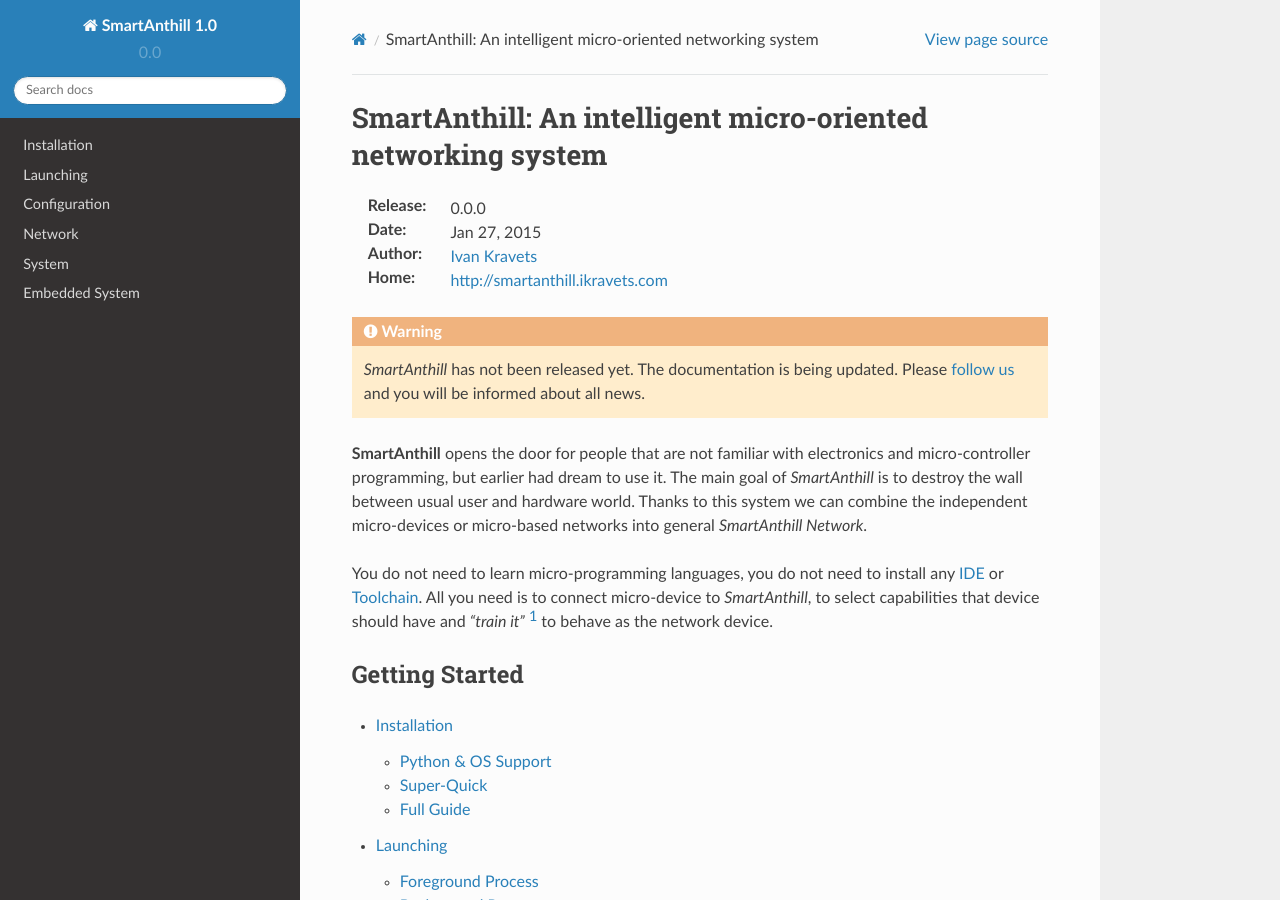
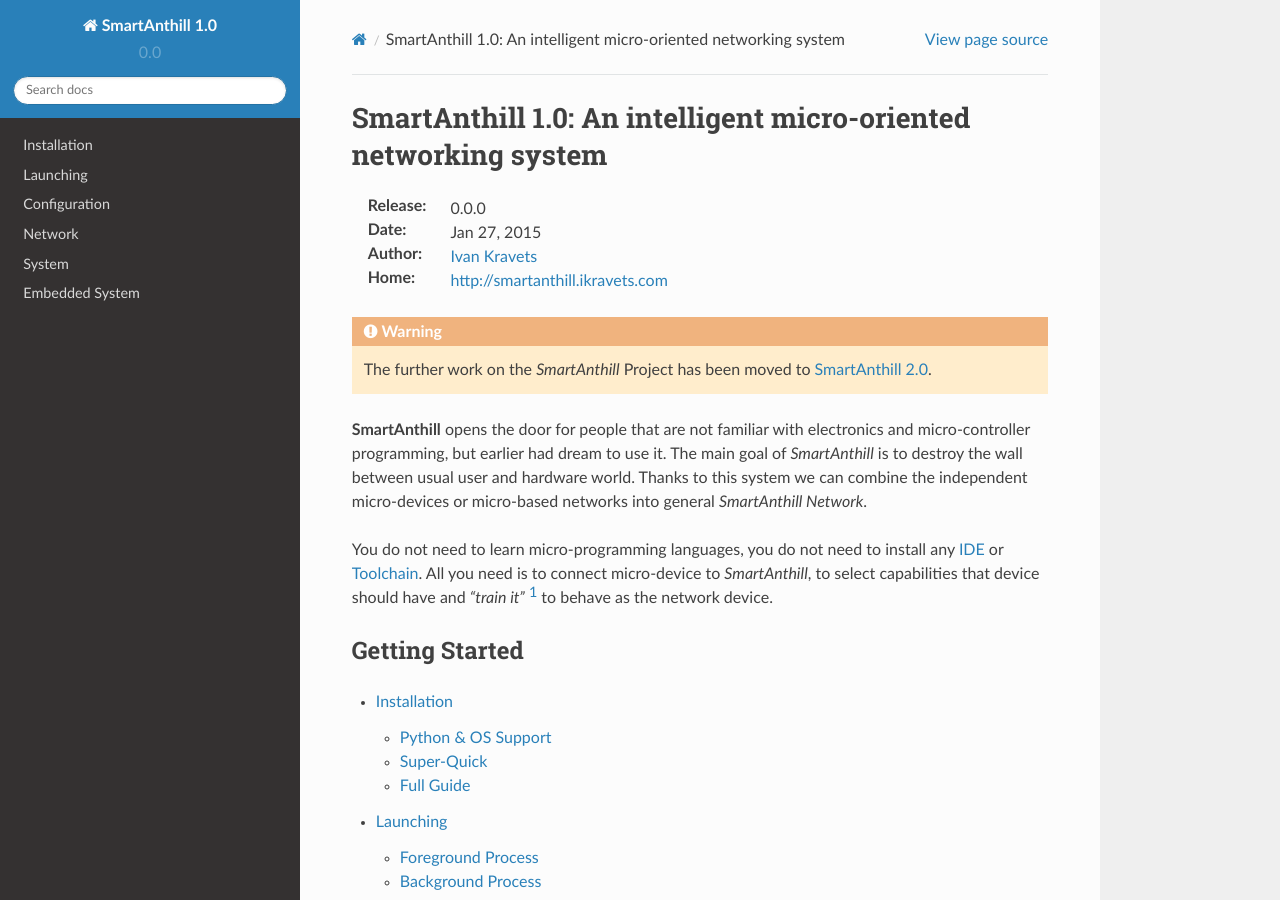
Before and after one commit to smartanthill/smartanthill1_0, a Sphinx documentation site: the page built from docs/index.rst, in a window 1280 px wide and 900 px high. Built offline with Sphinx 7.4.7 and the Read the Docs theme 2.0.0, drawn with Linux system fonts in a browser that asks for light colours.

Commit message:
Add warning about further work on SmartAnthill 2.0

```diff
--- a/docs/index.rst
+++ b/docs/index.rst
@@ -1,8 +1,8 @@
 .. |SA| replace:: *SmartAnthill*
 .. |SANet| replace:: *SmartAnthill Network*
 
-SmartAnthill: An intelligent micro-oriented networking system
-=============================================================
+SmartAnthill 1.0: An intelligent micro-oriented networking system
+=================================================================
 
 :Release: |release|
 :Date:    |today|
@@ -10,9 +10,8 @@
 :Home:    http://smartanthill.ikravets.com
 
 .. warning::
-    |SA| has not been released yet. The documentation is being updated. Please
-    `follow us <http://smartanthill.ikravets.com>`_ and you will be
-    informed about all news.
+    The further work on the |SA| Project has been moved to
+    `SmartAnthill 2.0 <https://github.com/smartanthill>`_.
 
 **SmartAnthill** opens the door for people that are not familiar with
 electronics and micro-controller programming, but earlier had dream to use it.
```
